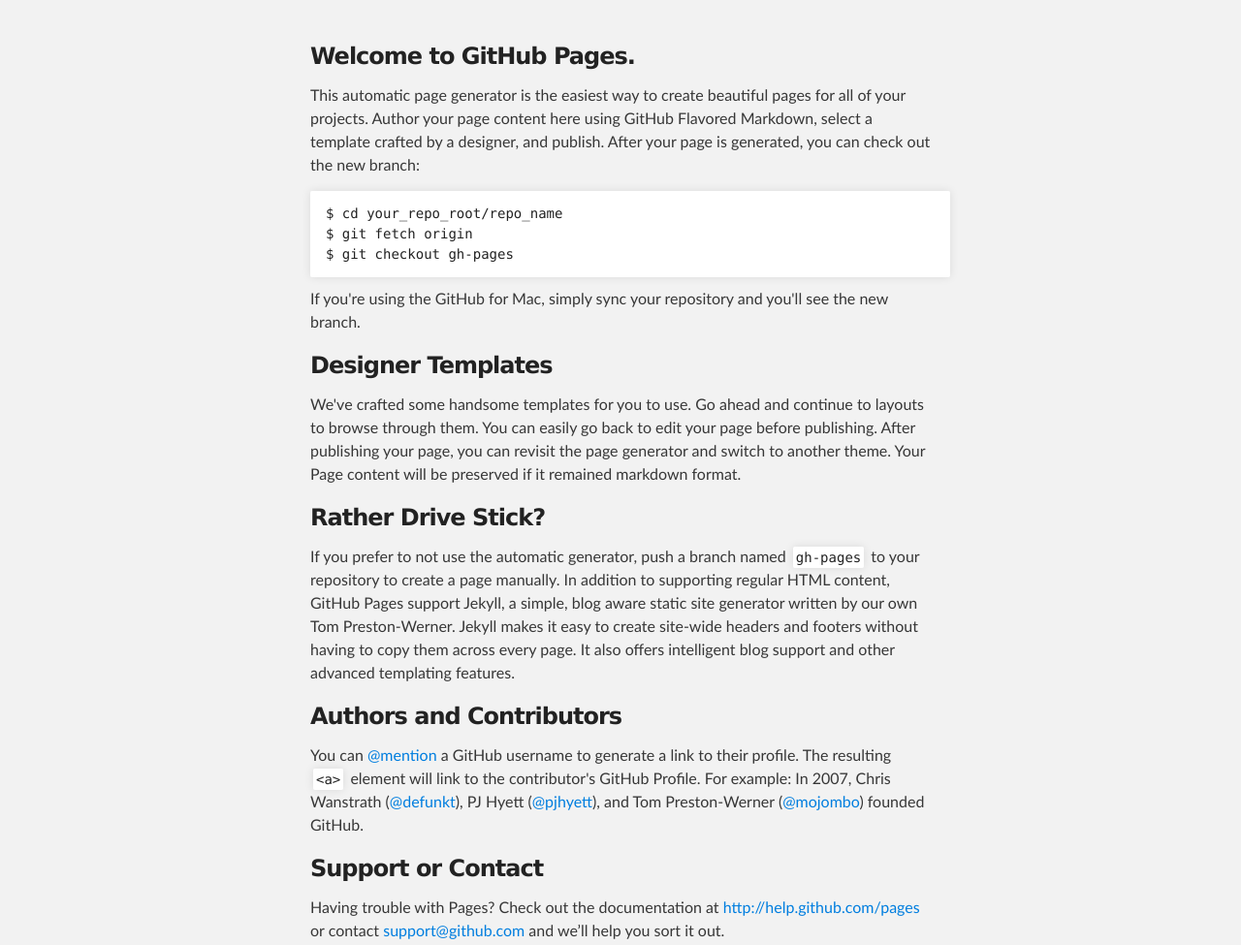
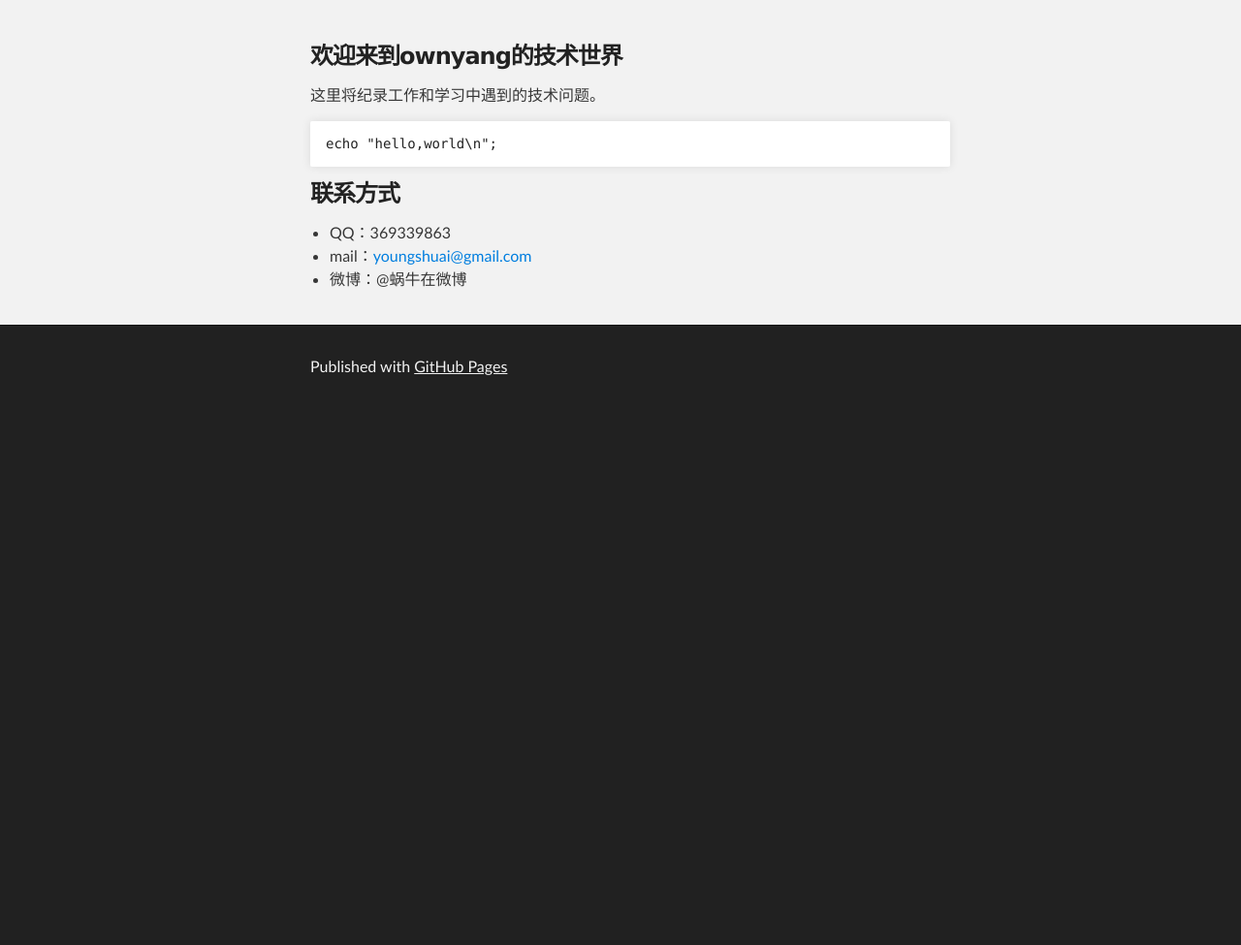
Before and after one commit to ownyang/ownyang.github.io, a plain HTML site: page index.html in a window 1280 px wide. Shown: the part 220-1195 px from the top of the page at 97% size. After the commit the page ends 800 px from the top, so only its background shows below. Drawn offline with Linux system fonts and the light colour scheme.

Commit message:
Replace master branch with page content via GitHub

```diff
--- a/index.html
+++ b/index.html
@@ -28,36 +28,22 @@
     <div id="main_content_wrap" class="outer">
       <section id="main_content" class="inner">
         <h3>
-<a id="welcome-to-github-pages" class="anchor" href="#welcome-to-github-pages" aria-hidden="true"><span class="octicon octicon-link"></span></a>Welcome to GitHub Pages.</h3>
+<a id="欢迎来到ownyang的技术世界" class="anchor" href="#%E6%AC%A2%E8%BF%8E%E6%9D%A5%E5%88%B0ownyang%E7%9A%84%E6%8A%80%E6%9C%AF%E4%B8%96%E7%95%8C" aria-hidden="true"><span class="octicon octicon-link"></span></a>欢迎来到ownyang的技术世界</h3>
 
-<p>This automatic page generator is the easiest way to create beautiful pages for all of your projects. Author your page content here using GitHub Flavored Markdown, select a template crafted by a designer, and publish. After your page is generated, you can check out the new branch:</p>
+<p>这里将纪录工作和学习中遇到的技术问题。</p>
 
-<pre><code>$ cd your_repo_root/repo_name
-$ git fetch origin
-$ git checkout gh-pages
+<pre><code>echo "hello,world\n";
 </code></pre>
 
-<p>If you're using the GitHub for Mac, simply sync your repository and you'll see the new branch.</p>
+<h3>
+<a id="联系方式" class="anchor" href="#%E8%81%94%E7%B3%BB%E6%96%B9%E5%BC%8F" aria-hidden="true"><span class="octicon octicon-link"></span></a>联系方式</h3>
 
-<h3>
-<a id="designer-templates" class="anchor" href="#designer-templates" aria-hidden="true"><span class="octicon octicon-link"></span></a>Designer Templates</h3>
-
-<p>We've crafted some handsome templates for you to use. Go ahead and continue to layouts to browse through them. You can easily go back to edit your page before publishing. After publishing your page, you can revisit the page generator and switch to another theme. Your Page content will be preserved if it remained markdown format.</p>
-
-<h3>
-<a id="rather-drive-stick" class="anchor" href="#rather-drive-stick" aria-hidden="true"><span class="octicon octicon-link"></span></a>Rather Drive Stick?</h3>
-
-<p>If you prefer to not use the automatic generator, push a branch named <code>gh-pages</code> to your repository to create a page manually. In addition to supporting regular HTML content, GitHub Pages support Jekyll, a simple, blog aware static site generator written by our own Tom Preston-Werner. Jekyll makes it easy to create site-wide headers and footers without having to copy them across every page. It also offers intelligent blog support and other advanced templating features.</p>
-
-<h3>
-<a id="authors-and-contributors" class="anchor" href="#authors-and-contributors" aria-hidden="true"><span class="octicon octicon-link"></span></a>Authors and Contributors</h3>
-
-<p>You can <a href="https://github.com/blog/821" class="user-mention">@mention</a> a GitHub username to generate a link to their profile. The resulting <code>&lt;a&gt;</code> element will link to the contributor's GitHub Profile. For example: In 2007, Chris Wanstrath (<a href="https://github.com/defunkt" class="user-mention">@defunkt</a>), PJ Hyett (<a href="https://github.com/pjhyett" class="user-mention">@pjhyett</a>), and Tom Preston-Werner (<a href="https://github.com/mojombo" class="user-mention">@mojombo</a>) founded GitHub.</p>
-
-<h3>
-<a id="support-or-contact" class="anchor" href="#support-or-contact" aria-hidden="true"><span class="octicon octicon-link"></span></a>Support or Contact</h3>
-
-<p>Having trouble with Pages? Check out the documentation at <a href="http://help.github.com/pages">http://help.github.com/pages</a> or contact <a href="mailto:support@github.com">support@github.com</a> and we’ll help you sort it out.</p>
+<ul>
+<li>QQ：369339863</li>
+<li>mail：<a href="mailto:youngshuai@gmail.com">youngshuai@gmail.com</a>
+</li>
+<li>微博：@蜗牛在微博</li>
+</ul>
       </section>
     </div>
 
```
Also changed, not shown: params.json (+1 -1 lines).
